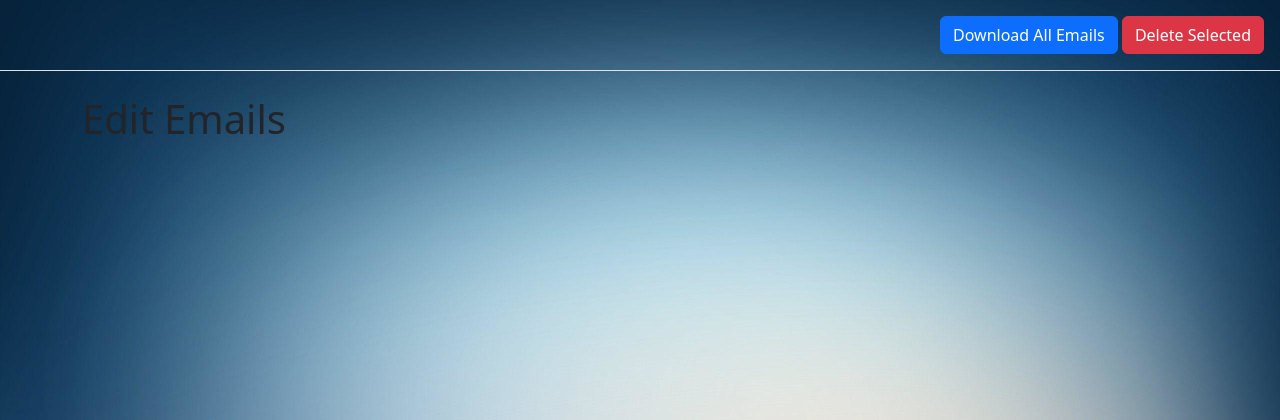
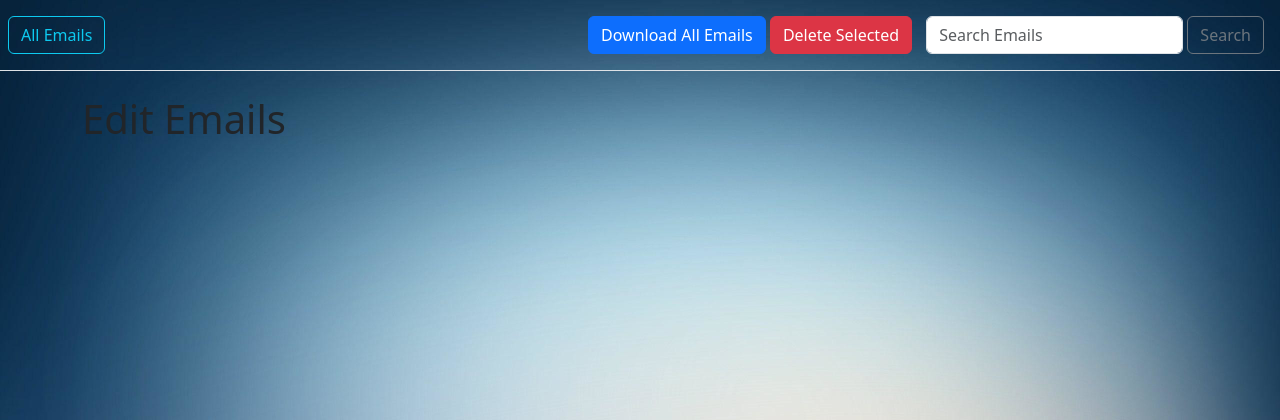
Before and after one commit to cobaltmdn/UnsubscribeApp, a Django app: page /edit-emails/ in a window 1280 px wide. Shown: the top 420 px of the page. Run offline with Django 5.2, Linux system fonts and the light colour scheme; data that the repository does not hold is empty.

Commit message:
Update edit_emails.html

```diff
--- a/unsubscribeapp/myapp/templates/edit_emails.html
+++ b/unsubscribeapp/myapp/templates/edit_emails.html
@@ -3,17 +3,42 @@
 {% block title %}Edit Emails - My Django App{% endblock %}
 
 {% block content %}
+<style>
+/* Custom styles for alignment */
+.header-search-form {
+  margin-top: 8px; /* Adjust this value as needed to move the search bar down */
+}
+
+/* Ensuring all buttons are aligned and have the same size */
+.btn-header {
+  vertical-align: top; /* Align the buttons to the top to match the search bar alignment */
+  height: 38px; /* Adjust the height as needed to match the search bar */
+}
+
+.form-control-header {
+  height: 38px; /* Adjust the height as needed to match the buttons */
+}
+</style>
+
 <header class="d-flex flex-wrap align-items-center justify-content-between py-3 mb-4 border-bottom">
+    <a href="{% url 'edit_emails' %}" class="btn btn-outline-info ms-2 btn-header">All Emails</a>
     <div class="ms-auto pe-3">
         <form action="{% url 'download_emails' %}" method="post" class="d-inline">
             {% csrf_token %}
-            <button type="submit" class="btn btn-primary ms-2">Download All Emails</button>
+            <button type="submit" class="btn btn-primary ms-2 btn-header">Download All Emails</button>
         </form>
         <form id="delete-form" action="{% url 'delete_emails' %}" method="post" class="d-inline">
             {% csrf_token %}
             <div id="hidden-checkboxes" style="display: none;"></div>
-            <button type="submit" class="btn btn-danger">Delete Selected</button>
+            <button type="submit" class="btn btn-danger btn-header">Delete Selected</button>
         </form>
+
+        <!-- Adjusted search form with a custom class for more specific styling -->
+        <form action="{% url 'search_emails' %}" method="get" class="d-inline header-search-form">
+            <input type="text" name="query" placeholder="Search Emails" class="form-control d-inline-block form-control-header" style="width: auto; margin-left: 10px;">
+            <button type="submit" class="btn btn-outline-secondary btn-header">Search</button>
+        </form>
+
     </div>
 </header>
 
```
